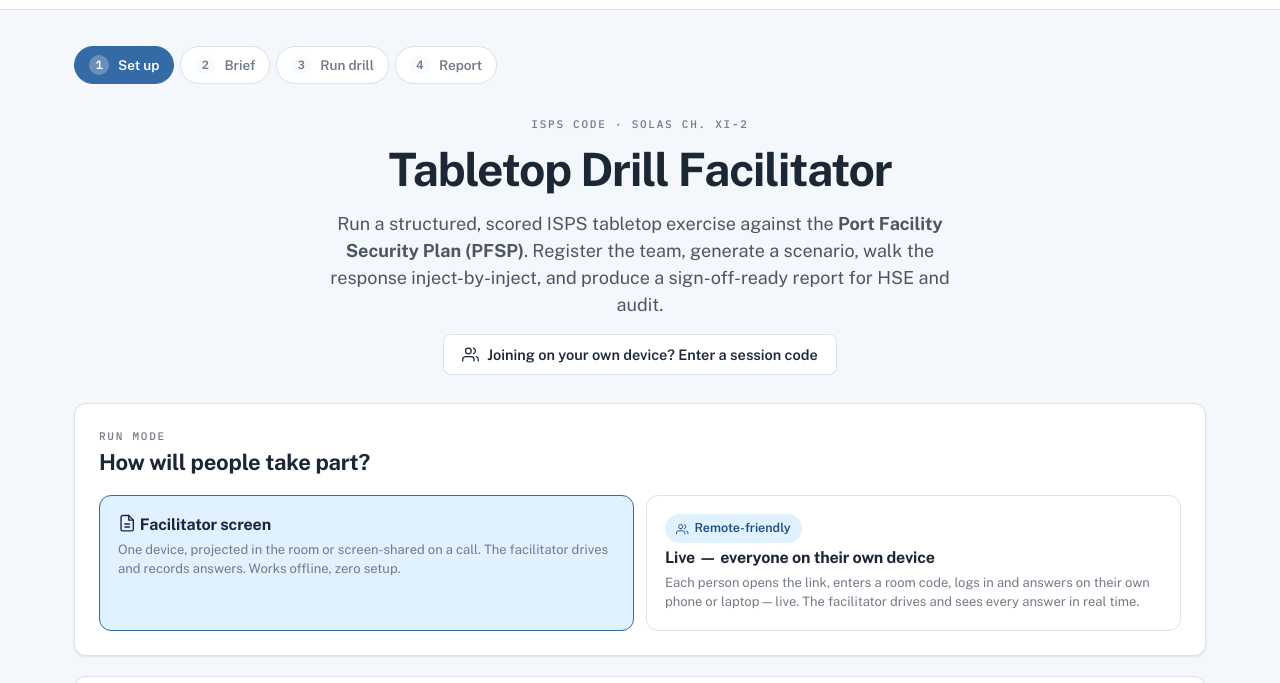
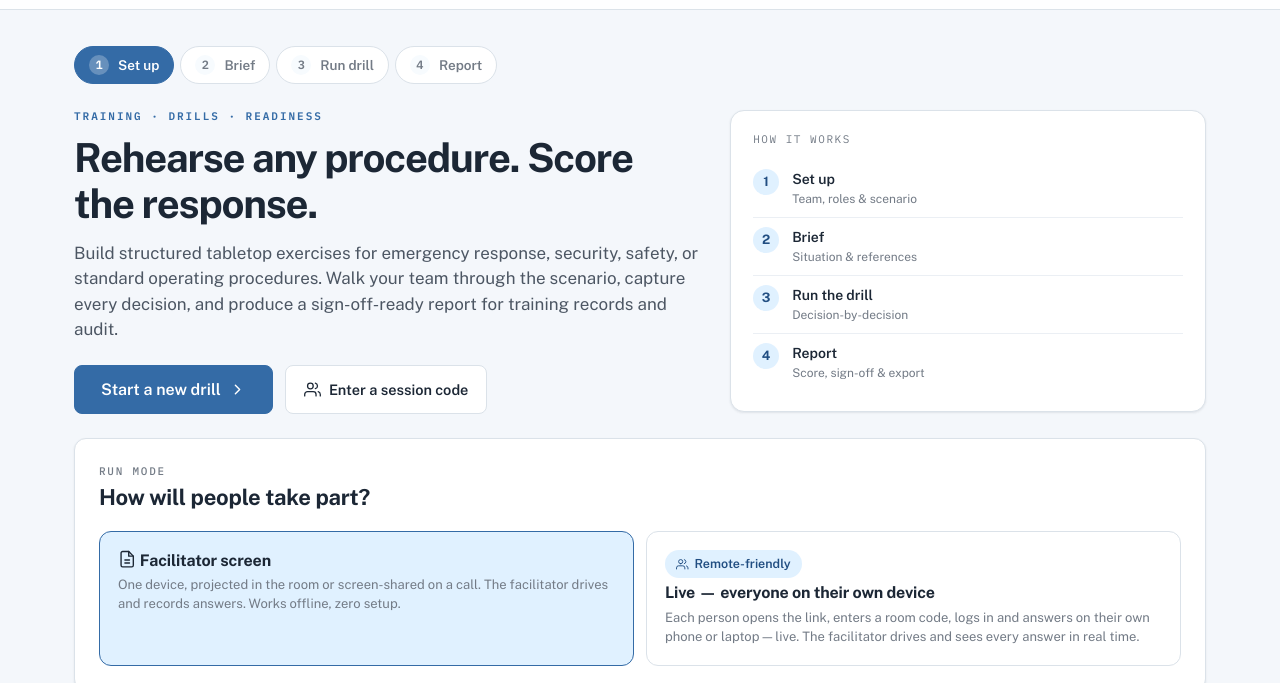
Before and after one commit to jked10/Table-Top-Drill-Template, a plain HTML site: page index.html in a window 1280 px wide. Shown: the part 53-736 px from the top of the page. Drawn offline with nearby package versions, Linux system fonts and the light colour scheme.

Commit message:
Add files via upload

```diff
--- a/css/app.css
+++ b/css/app.css
@@ -195,6 +195,21 @@
 .hero .lede { color: var(--ink-soft); font-size: 18px; max-width: 620px; margin: 14px auto 0; }
 .home-grid { display: grid; grid-template-columns: repeat(3, 1fr); gap: 16px; margin-top: 8px; }
 @media (max-width: 860px){ .home-grid { grid-template-columns: 1fr; } }
+
+/* ---------- Home / hero — split layout (Option B) ---------- */
+.hero-split { display: grid; grid-template-columns: 1.25fr 0.95fr; gap: 30px; align-items: center; text-align: left; }
+.hs-eyebrow { font-family: var(--mono); font-size: 11px; letter-spacing: 0.18em; text-transform: uppercase; color: var(--primary); font-weight: 600; }
+.hero-split h1 { font-size: clamp(28px, 3.6vw, 40px); letter-spacing: -0.03em; margin-top: 10px; }
+.hero-split .lede { color: var(--ink-soft); font-size: 17px; margin: 14px 0 0; max-width: none; }
+.hs-cta { display: flex; gap: 12px; margin-top: 22px; flex-wrap: wrap; }
+.stepper { background: var(--surface); border: 1px solid var(--line); border-radius: 14px; padding: 20px 22px; box-shadow: var(--shadow-sm); }
+.stepper .sh { font-family: var(--mono); font-size: 11px; letter-spacing: 0.14em; text-transform: uppercase; color: var(--muted); margin-bottom: 12px; }
+.stepper .step { display: flex; gap: 13px; align-items: flex-start; padding: 9px 0; }
+.stepper .step:not(:last-child) { border-bottom: 1px solid var(--line-soft); }
+.stepper .step .n { width: 26px; height: 26px; border-radius: 50%; background: var(--primary-soft); color: var(--primary-deep); font-weight: 700; font-size: 13px; display: grid; place-items: center; flex: none; }
+.stepper .step .t { font-weight: 600; font-size: 14px; display: block; }
+.stepper .step .d { color: var(--muted); font-size: 12px; display: block; }
+@media (max-width: 780px){ .hero-split { grid-template-columns: 1fr; gap: 22px; } }
 .feat { padding: 20px; }
 .feat .fic { width: 40px; height: 40px; border-radius: 10px; background: var(--primary-soft); color: var(--primary-deep); display: grid; place-items: center; margin-bottom: 12px; }
 .feat h4 { font-size: 15.5px; margin-bottom: 5px; }
--- a/js/app.js
+++ b/js/app.js
@@ -111,7 +111,7 @@ function newSession() {
   return {
     id: uid(),
     createdISO: new Date().toISOString(),
-    title: "ISPS Code Tabletop Drill",
+    title: "",
     dateISO: todayISO(),
     facilitator: { name: "", position: "Facilitator / PFSO", email: "" },
     participants: [],
@@ -255,13 +255,23 @@ function renderSetup() {
   const resume = (S.scenario && S.step === "setup" && S.answers.some(a => a.revealed));
   view().innerHTML = `<div class="wrap">
     ${progressBar("setup")}
-    <div class="hero" style="margin-bottom:24px">
-      <div class="eyebrow">${esc(CFG.facility.standard)}</div>
-      <h1 style="margin-top:10px">Tabletop Drill Facilitator</h1>
-      <p class="lede">Run a structured, scored ISPS tabletop exercise against the
-        <strong>${esc(CFG.facility.planTitle)}</strong>. Register the team, generate a scenario,
-        walk the response inject-by-inject, and produce a sign-off-ready report for HSE and audit.</p>
-      <div style="margin-top:16px"><button class="btn" id="joinLive">${ICON.users} Joining on your own device? Enter a session code</button></div>
+    <div class="hero-split" style="margin-bottom:24px">
+      <div class="hs-main">
+        <div class="hs-eyebrow">Training · Drills · Readiness</div>
+        <h1>Rehearse any procedure. Score the response.</h1>
+        <p class="lede">Build structured tabletop exercises for emergency response, security, safety, or standard operating procedures. Walk your team through the scenario, capture every decision, and produce a sign-off-ready report for training records and audit.</p>
+        <div class="hs-cta">
+          <button class="btn primary lg" id="heroStart">Start a new drill ${ICON.chevR}</button>
+          <button class="btn" id="joinLive">${ICON.users} Enter a session code</button>
+        </div>
+      </div>
+      <div class="stepper">
+        <div class="sh">How it works</div>
+        <div class="step"><span class="n">1</span><span><span class="t">Set up</span><span class="d">Team, roles &amp; scenario</span></span></div>
+        <div class="step"><span class="n">2</span><span><span class="t">Brief</span><span class="d">Situation &amp; references</span></span></div>
+        <div class="step"><span class="n">3</span><span><span class="t">Run the drill</span><span class="d">Decision-by-decision</span></span></div>
+        <div class="step"><span class="n">4</span><span><span class="t">Report</span><span class="d">Score, sign-off &amp; export</span></span></div>
+      </div>
     </div>
 
     <div class="card pad stack" style="margin-bottom:20px">
@@ -292,7 +302,7 @@ function renderSetup() {
         <h2 style="margin-top:6px;font-size:22px">Facilitator &amp; session details</h2>
       </div>
       <div class="grid-2">
-        <label class="field"><span class="lab">Drill title</span><input type="text" id="f-title" value="${esc(S.title)}"></label>
+        <label class="field"><span class="lab">Drill title</span><input type="text" id="f-title" value="${esc(S.title)}" placeholder="e.g. Q3 Emergency Response Drill"></label>
         <label class="field"><span class="lab">Date</span><input type="text" id="f-date" value="${esc(S.dateISO)}" placeholder="YYYY-MM-DD"></label>
         <label class="field"><span class="lab">Facilitator name</span><input type="text" id="f-fname" value="${esc(S.facilitator.name)}" placeholder="e.g. ${esc(CFG.pfso.name)}"></label>
         <label class="field"><span class="lab">Facilitator position</span><input type="text" id="f-fpos" value="${esc(S.facilitator.position)}"></label>
@@ -365,6 +375,8 @@ function renderSetup() {
   const setupLink = $("#liveSetupLink");
   if (setupLink) setupLink.onclick = (e) => { e.preventDefault(); openSettings(); };
   $("#joinLive").onclick = () => { S.mode = "participant"; S.step = "join"; saveSession(); render(); };
+  const heroStart = $("#heroStart");
+  if (heroStart) heroStart.onclick = () => { const el = $("#setupCard"); if (el) window.scrollTo({ top: el.getBoundingClientRect().top + window.scrollY - 16, behavior: "smooth" }); };
 }
 
 function renderParticipants() {
```
